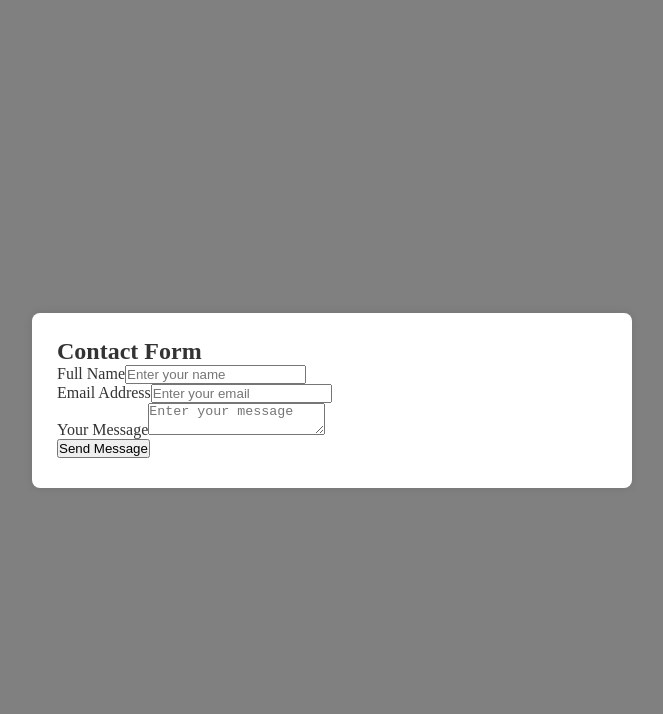
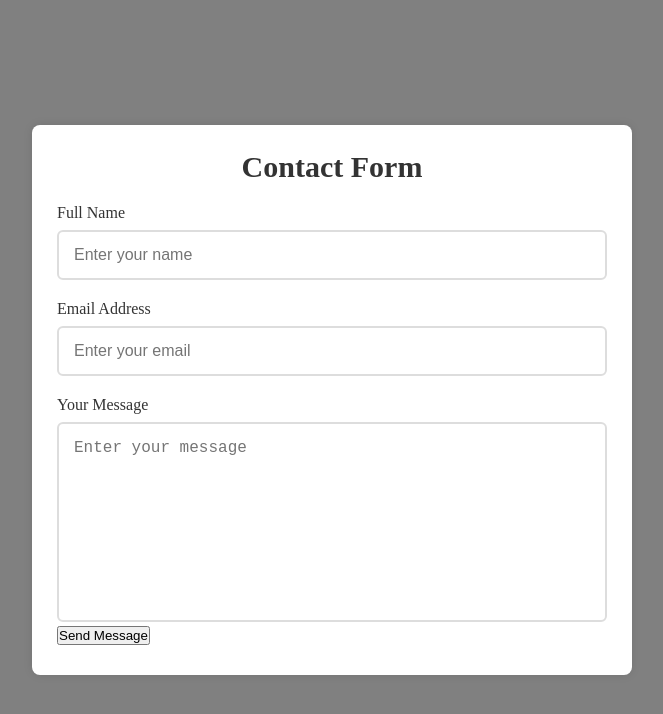
Before and after one commit to Stiv3nn/Contact-form, a React (Vite) app: page / in a window 1280 px wide. Shown: the top 714 px of the page, without its empty margins (308-971 px from the left). Built offline with nearby package versions, Linux system fonts and the light colour scheme.

Commit message:
css del title, dei input-box generici e del field msg

```diff
--- a/src/Components/Contact/Contact.css
+++ b/src/Components/Contact/Contact.css
@@ -1,10 +1,10 @@
-*{
+* {
     margin: 0;
     padding: 0;
     box-sizing: border-box;
 }
 
-.contact{
+.contact {
     display: flex;
     justify-content: center;
     align-items: center;
@@ -12,7 +12,7 @@
     background: gray;
 }
 
-form{
+form {
     max-width: 600px;
     width: 100%;
     background: #fff;
@@ -22,3 +22,30 @@ form{
     color: #333;
     margin: 25px;
 }
+
+form h2 {
+    font-size: 30px;
+    text-align: center;
+}
+
+form .input-box {
+    margin-top: 20px;
+}
+
+.input-box .field {
+    width: 100%;
+    height: 50px;
+    background: transparent;
+    border: 2px solid #ddd;
+    outline: none;
+    border-radius: 6px;
+    padding: 15px;
+    font-size: 16px;
+    color: #333;
+    margin-top: 8px;
+}
+
+.input-box .field.mess {
+    height: 200px;
+    resize: none;
+}
```
